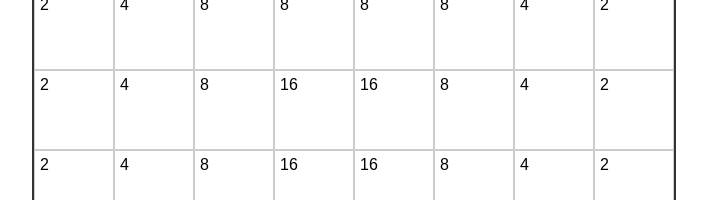
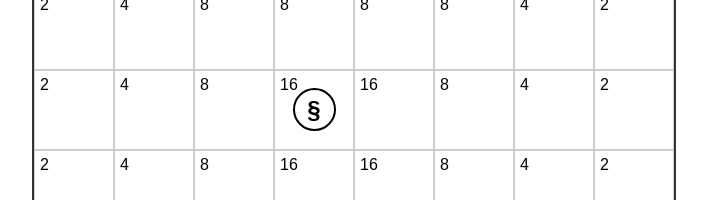
Before and after one commit to thommann/Winkeladvokat, an Angular app: page / in a window 1280 px wide. Shown: the part 332-532 px from the top of the page, without its empty margins (286-993 px from the left). Built offline with nearby package versions, Linux system fonts and the light colour scheme.

Commit message:
added Paragraph icon

```diff
--- a/src/app/playing-field/cell/cell.component.css
+++ b/src/app/playing-field/cell/cell.component.css
@@ -30,4 +30,19 @@
     border-radius: 50%;
     border: 2px solid black;
   }
+
+  .paragraph-stone {
+    width: 50%;
+    height: 50%;
+    border-radius: 50%;
+    background-color: white;
+    color: black;
+    font-weight: bold;
+    font-size: 1.5em;
+    display: flex;
+    align-items: center;
+    justify-content: center;
+    margin: auto;
+    border: 2px solid black;
+  }
 }
--- a/src/app/playing-field/cell/cell.component.html
+++ b/src/app/playing-field/cell/cell.component.html
@@ -5,6 +5,9 @@
   [style]="{ 'background-color': cellState.backgroundColor }"
 >
   <div class="value">{{ cellState.value > 0 ? cellState.value : "" }}</div>
+  @if (paragraphStone) {
+    <div class="paragraph-stone">§</div>
+  }
   <div
     *ngIf="cellState.advocate !== undefined"
     class="advocate"
--- a/src/app/playing-field/cell/cell.component.ts
+++ b/src/app/playing-field/cell/cell.component.ts
@@ -1,6 +1,6 @@
 import { Component, EventEmitter, Input, Output } from '@angular/core';
 import { Cell } from '../../cell/cell.model';
-import { NgIf } from '@angular/common';
+import {NgIf} from '@angular/common';
 
 @Component({
   selector: 'cell',
@@ -11,6 +11,7 @@ import { NgIf } from '@angular/common';
 })
 export class CellComponent {
   @Input({ required: true }) cellState!: Cell;
+  @Input() paragraphStone: boolean = false;
 
   @Output() clicked = new EventEmitter<void>();
 
--- a/src/app/playing-field/playing-field.component.html
+++ b/src/app/playing-field/playing-field.component.html
@@ -31,6 +31,7 @@
           [attr.data-y]="i"
           (clicked)="onCellClick(i, j)"
           [cellState]="grid[i][j]"
+          [paragraphStone]="i === 3 && j === 3"
         >
         </cell>
       </div>
```
